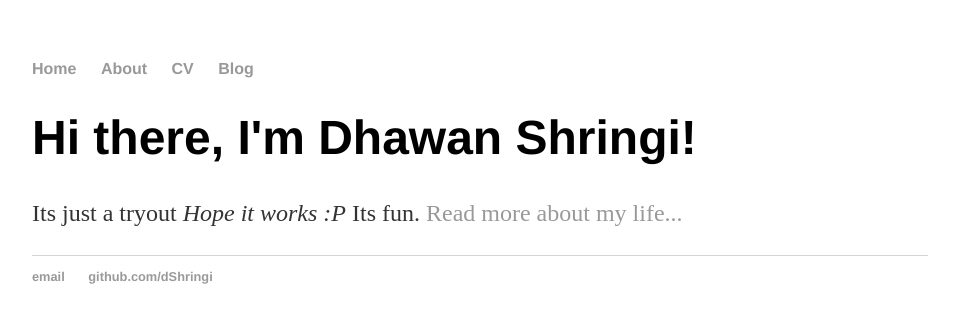
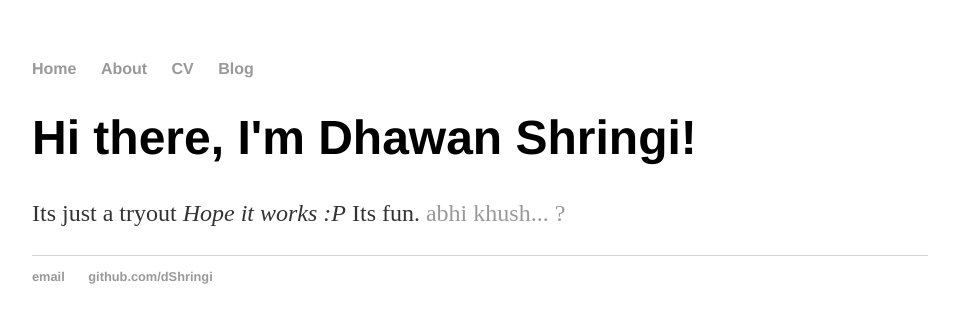
Before and after one commit to dShringi/dShringi.github.io, a Jekyll site: the page built from index.html, in a window 1280 px wide. Shown: the top 323 px of the page, without its empty margins (160-1119 px from the left). Built offline with Jekyll 4.4.1, drawn with Linux system fonts in a browser that asks for light colours.

Commit message:
Update index.html

```diff
--- a/index.html
+++ b/index.html
@@ -4,5 +4,5 @@ title: Dhawan Shringi
 ---
 <div class="blurb">
 	<h1>Hi there, I'm Dhawan Shringi!</h1>
-	<p>Its just a tryout <em>Hope it works :P</em> Its fun. <a href="/about">Read more about my life...</a></p>
+	<p>Its just a tryout <em>Hope it works :P</em> Its fun. <a href="/about">abhi khush... ?</a></p>
 </div><!-- /.blurb -->
```
